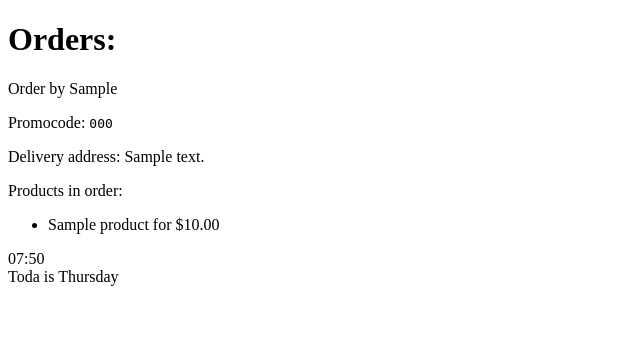
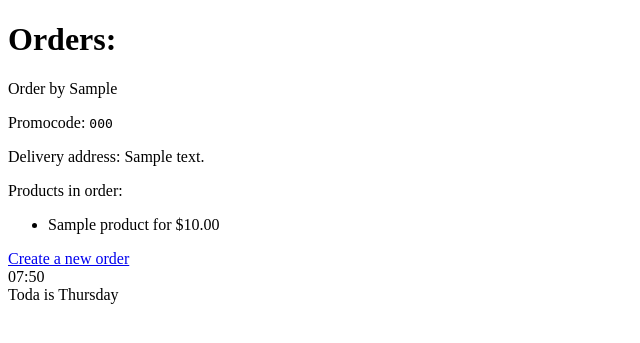
Before and after one commit to ippolkovnikovas-hash/django-practice, a Django app: page /shop/orders/ in a window 1280 px wide. Shown: the top 343 px of the page, without its empty margins (0-640 px from the left). Run offline with Django 5.2, Linux system fonts and the light colour scheme; tables that the repository leaves empty hold one stand-in row (values such as "Sample post").

Commit message:
Update orders list template with create order link

```diff
--- a/mysite/shopapp/templates/shopapp/orders-list.html
+++ b/mysite/shopapp/templates/shopapp/orders-list.html
@@ -30,4 +30,9 @@
     {% else %}
         <h3>No orders yet</h3>
     {% endif %}
+
+    <div>
+        <a href="{% url 'shopapp:order_create' %}"
+        >Create a new order</a>
+    </div>
 {% endblock %}
```
